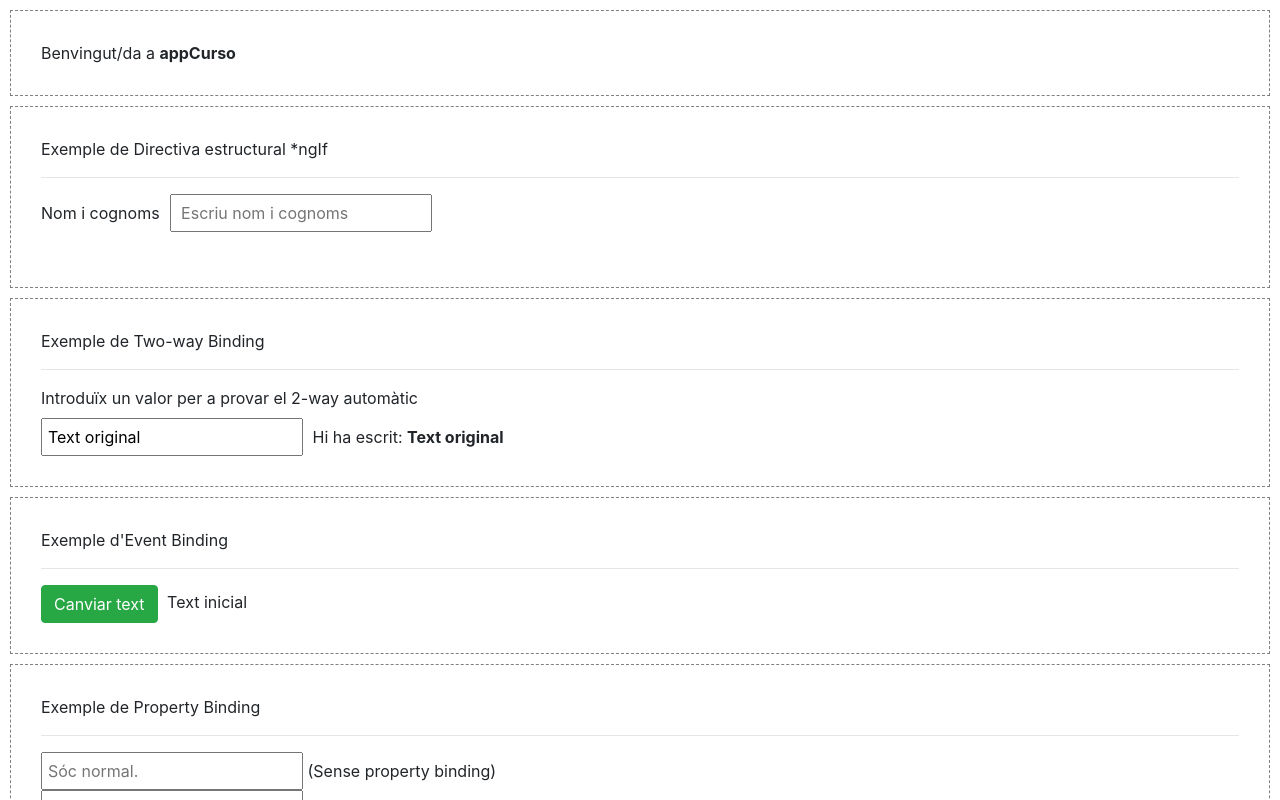
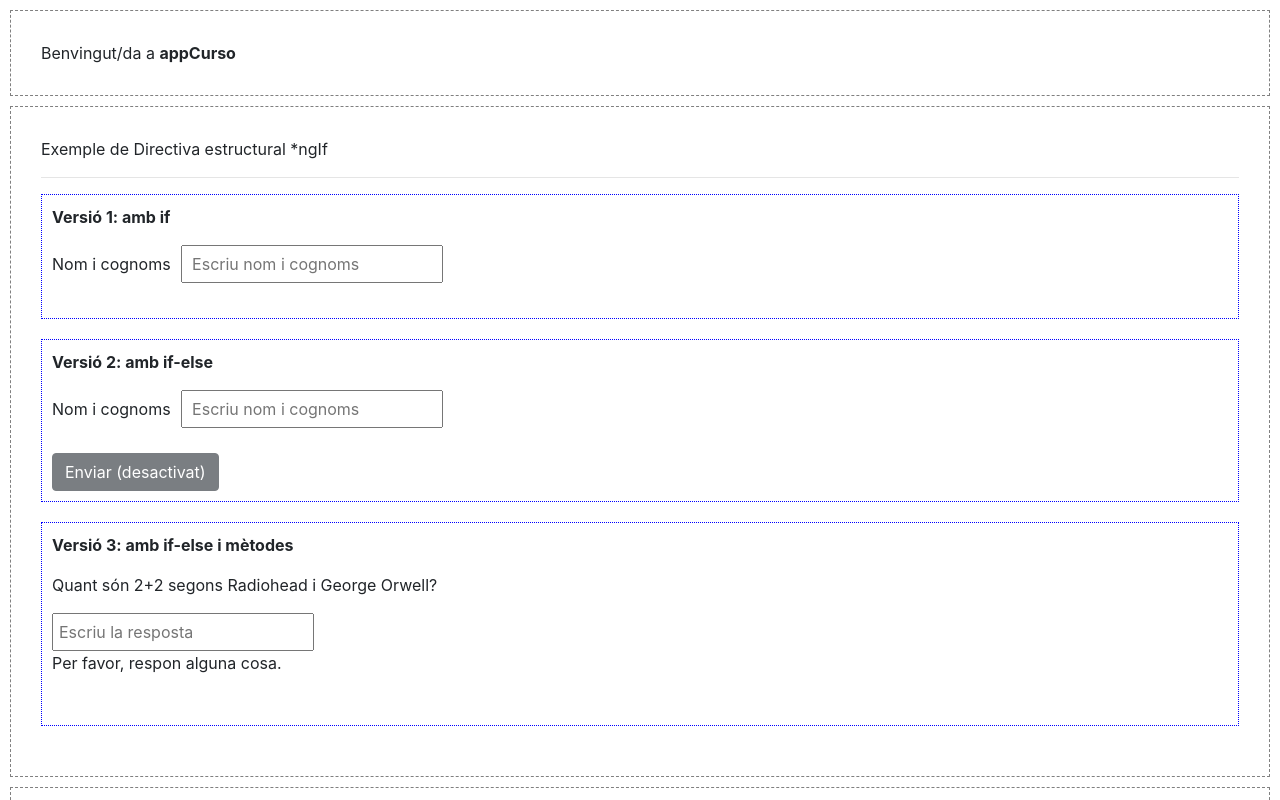
Before and after one commit to mirtalc/angular-tutorial-Ang4desde0, an Angular app: page / in a window 1280 px wide. Shown: the top 800 px of the page. Built offline with nearby package versions, Linux system fonts and the light colour scheme.

Commit message:
feat(#13): Completar amb més exemples *ngIf (amb else i templates)

```diff
--- a/src/app/exdirectivaif/exdirectivaif.component.html
+++ b/src/app/exdirectivaif/exdirectivaif.component.html
@@ -1,7 +1,35 @@
 <div>
+    <p class="titol">Versió 1: amb if</p>
     <label>Nom i cognoms </label>
     <input type="text" [(ngModel)]="nomdirectivaif" placeholder=" Escriu nom i cognoms">
     <br>
     <br>
     <button class="btn btn-dark" *ngIf="nomdirectivaif">Enviar dades</button>
 </div>
+
+<div>
+    <p class="titol">Versió 2: amb if-else</p>
+    <label>Nom i cognoms </label>
+    <input type="text" [(ngModel)]="nomdirectivaifElse" placeholder=" Escriu nom i cognoms">
+    <br>
+    <br>
+    <button class="btn btn-dark" *ngIf="nomdirectivaifElse; else desactivat">Enviar dades</button>
+    <ng-template #desactivat>
+        <button class="btn btn-dark" disabled>Enviar (desactivat)</button>
+    </ng-template>
+</div>
+
+<div>
+    <p class="titol">Versió 3: amb if-else i mètodes</p>
+    <p>Quant són 2+2 segons Radiohead i George Orwell?</p>
+    <input type="text" [(ngModel)]="suma" placeholder="Escriu la resposta">
+    <br>
+    <p *ngIf="!suma; else correcte">Per favor, respon alguna cosa.</p>
+    <br>
+    <ng-template #correcte>
+        <h6 *ngIf="validarSuma(); else incorrecte">Correcte!</h6>
+    </ng-template>
+    <ng-template #incorrecte>
+        <h6>Incorrecte! Torna a provar.</h6>
+    </ng-template>
+</div>
--- a/src/app/exdirectivaif/exdirectivaif.component.scss
+++ b/src/app/exdirectivaif/exdirectivaif.component.scss
@@ -0,0 +1,9 @@
+div{
+    border: 1px dotted blue;
+    margin-bottom: 20px;
+    padding: 10px
+}
+
+.titol {
+    font-weight: bold;
+}
--- a/src/app/exdirectivaif/exdirectivaif.component.ts
+++ b/src/app/exdirectivaif/exdirectivaif.component.ts
@@ -8,10 +8,15 @@ import { Component, OnInit } from '@angular/core';
 export class ExdirectivaifComponent implements OnInit {
     // Atributs
     public nomdirectivaif: string = "";
+    public nomdirectivaifElse: string = "";
+    public suma: number;
 
     constructor() { }
 
     ngOnInit(): void {
     }
 
+    validarSuma(): boolean {
+        return this.suma == 5 ? true : false;
+    }
 }
```
